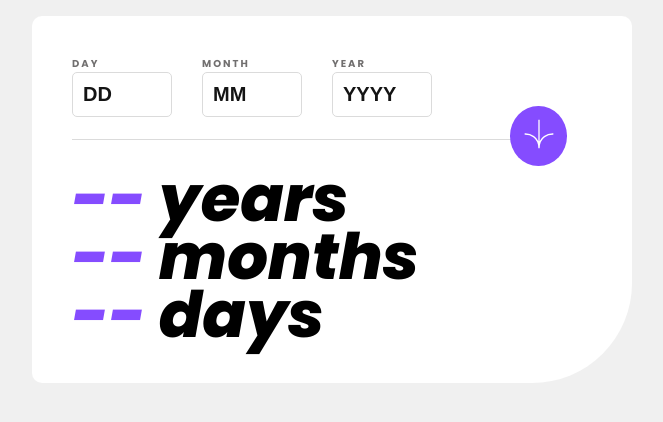
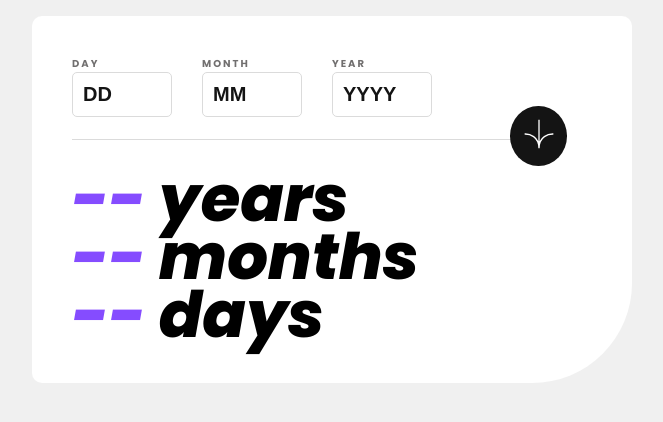
Before and after one commit to BlueElyas/age-calculator, a plain HTML site: page index.html in a window 1280 px wide. In both pictures the pointer is over the button 846 px from the left and 135 px from the top of the page. Shown: the whole page, without its empty margins (308-971 px from the left). Drawn offline with Linux system fonts and the light colour scheme.

Commit message:
add hover effects to the button

```diff
--- a/styles.css
+++ b/styles.css
@@ -66,6 +66,11 @@ button {
     padding: 1em;
     position: absolute;
     top: 100px;
+}
+
+button:hover {
+    cursor: pointer;;
+    background-color: hsl(0, 0%, 8%);
 }
 
 img {
```
